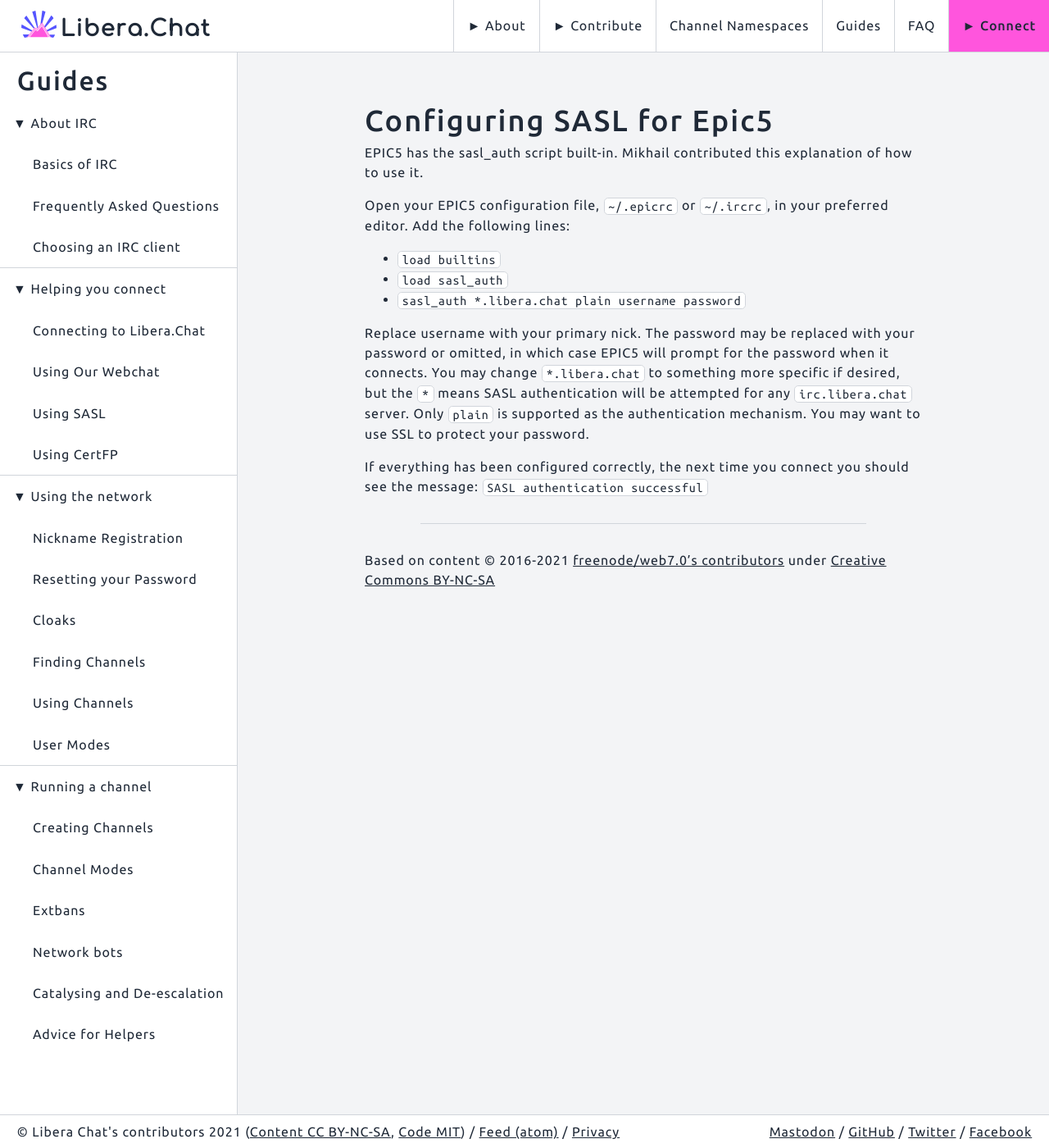
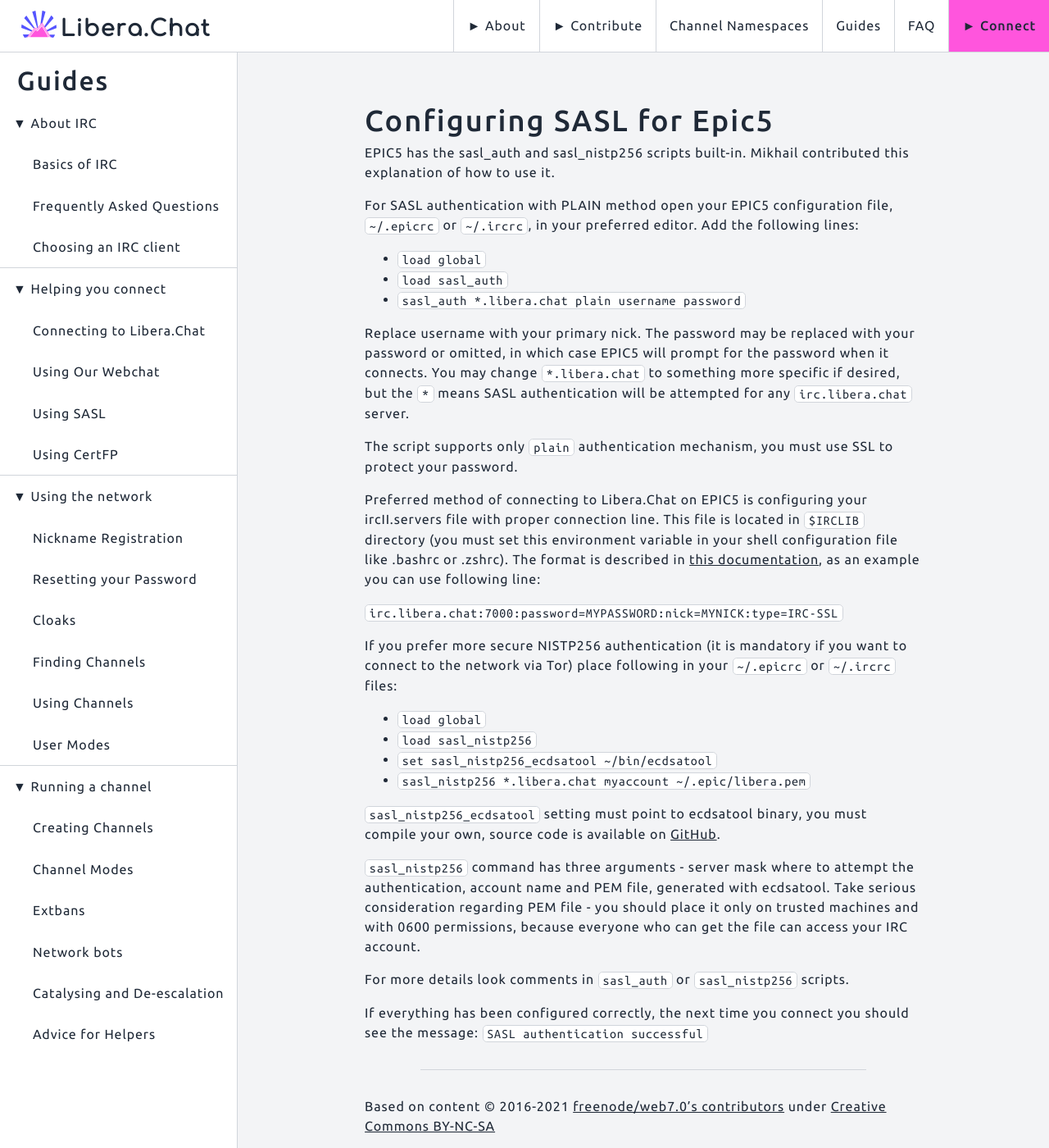
Before and after one commit to Libera-Chat/libera-chat.github.io, a Jekyll site: the page built from content/_guides/sasl/epic5.md, in a window 1280 px wide and 1400 px high. Shown: the whole window at 82% size. Built offline with Jekyll 4.4.1, drawn with Linux system fonts in a browser that asks for light colours.

Commit message:
emailed in epic5 patch from mp3 (#204)
* emailed in epic5 patch from mp3

* lints

* Spelling

Co-authored-by: glguy <glguy@libera.chat>

```diff
--- a/content/_guides/sasl/epic5.md
+++ b/content/_guides/sasl/epic5.md
@@ -4,13 +4,14 @@
 credits: web7
 ---
 
-EPIC5 has the sasl_auth script built-in. Mikhail contributed this explanation
-of how to use it.
+EPIC5 has the sasl_auth and sasl_nistp256 scripts built-in. Mikhail
+contributed this explanation of how to use it.
 
-Open your EPIC5 configuration file, `~/.epicrc` or `~/.ircrc`, in your
-preferred editor. Add the following lines:
+For SASL authentication with PLAIN method open your EPIC5 configuration
+file, `~/.epicrc` or `~/.ircrc`, in your preferred editor. Add the
+following lines:
 
-- `load builtins`
+- `load global`
 - `load sasl_auth`
 - `sasl_auth *.libera.chat plain username password`
 
@@ -19,8 +20,39 @@
 when it connects. You may change `*.libera.chat` to something more specific
 if desired, but the `*` means SASL authentication will be attempted for any
 `irc.libera.chat` server.
-Only `plain` is supported as the authentication mechanism. You may want to
-use SSL to protect your password.
+
+The script supports only `plain` authentication mechanism, you must use SSL
+to protect your password.
+
+Preferred method of connecting to Libera.Chat on EPIC5 is configuring your
+ircII.servers file with proper connection line. This file is located in
+`$IRCLIB` directory (you must set this environment variable in your shell
+configuration file like .bashrc or .zshrc). The format is described in
+[this documentation](http://help.epicsol.org/server_description), as an
+example you can use following line:
+
+`irc.libera.chat:7000:password=MYPASSWORD:nick=MYNICK:type=IRC-SSL`
+
+If you prefer more secure NISTP256 authentication (it is mandatory if you
+want to connect to the network via Tor) place following in your `~/.epicrc`
+or `~/.ircrc` files:
+
+- `load global`
+- `load sasl_nistp256`
+- `set sasl_nistp256_ecdsatool ~/bin/ecdsatool`
+- `sasl_nistp256 *.libera.chat myaccount ~/.epic/libera.pem`
+
+`sasl_nistp256_ecdsatool` setting must point to ecdsatool binary, you must
+compile your own, source code is available on
+[GitHub](https://github.com/kaniini/ecdsatool).
+
+`sasl_nistp256` command has three arguments - server mask where to attempt
+the authentication, account name and PEM file, generated with ecdsatool.
+Take serious consideration regarding PEM file - you should place it only on
+trusted machines and with 0600 permissions, because everyone who can get
+the file can access your IRC account.
+
+For more details look comments in `sasl_auth` or `sasl_nistp256` scripts.
 
 If everything has been configured correctly, the next time you connect you
 should see the message: `SASL authentication successful`
```
